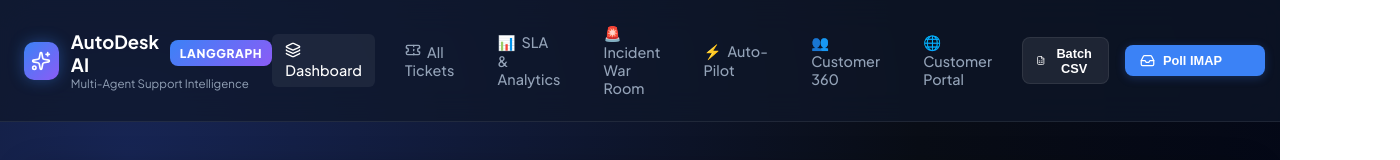
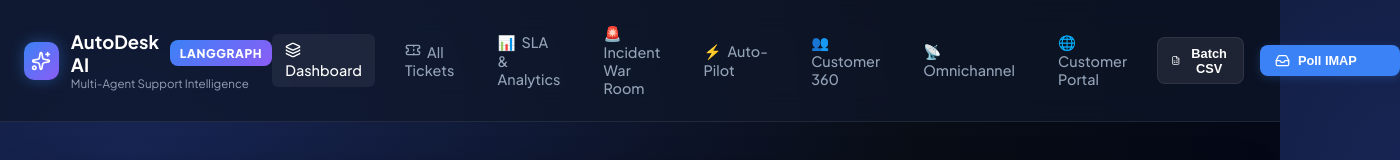
Before and after one commit to RangeshPandianPT/AI-Powered-Support-Ticket-Classifier, a Next.js app in the folder frontend/: page / in a window 1280 px wide. Shown: the top 160 px of the page, 1400 px wide, since content can reach past the window. Built offline with nearby package versions, Linux system fonts and the light colour scheme; no server answers.

Commit message:
feat(frontend): add Omnichannel navigation link to Navbar

```diff
--- a/frontend/app/components/Navbar.tsx
+++ b/frontend/app/components/Navbar.tsx
@@ -63,6 +63,10 @@ export default function Navbar({ onOpenBatchCSV, onIngestIMAP, isIngesting }: Na
           <span style={{ marginRight: 6 }}>👥</span>
           Customer 360
         </Link>
+        <Link href="/channels" className={`nav-link ${pathname === "/channels" ? "active" : ""}`}>
+          <span style={{ marginRight: 6 }}>📡</span>
+          Omnichannel
+        </Link>
         <Link href="/portal" className={`nav-link ${pathname === "/portal" ? "active" : ""}`}>
           <span style={{ marginRight: 6 }}>🌐</span>
           Customer Portal
```
